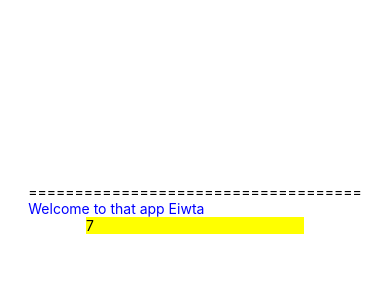
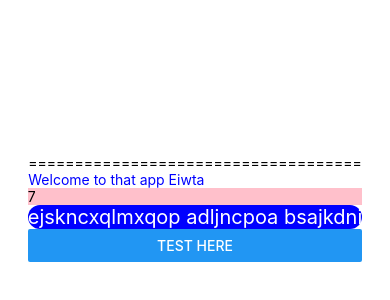
Before and after one commit to ymtowya/CS5520Sp23-2-demo, a React Native app: screen / in a window 390 px wide. Shown: the part 214-514 px from the top of the page. Built offline with nearby package versions, Linux system fonts and the light colour scheme.

Commit message:
run button style

```diff
--- a/components/Input.js
+++ b/components/Input.js
@@ -1,5 +1,6 @@
-import { View, TextInput, Text } from 'react-native'
+import { View, TextInput, Text, Button } from 'react-native'
 import React, { useState } from 'react'
+import myStyles from '../styles';
 
 export default function Input({ sendChangedText }) {
 
@@ -14,9 +15,21 @@ export default function Input({ sendChangedText }) {
         <TextInput
             value={number}
             onChangeText={changeTextHandler}
-            style={{backgroundColor: 'yellow', position: 'center'}}
+            style={{backgroundColor: 'pink'}}
             placeholder='Type your content here'
         ></TextInput>
+
+        <View style={myStyles.textContainer}>
+          <Text style={myStyles.textStyle}>
+            ejskncxqlmxqop adljncpoa bsajkdni
+          </Text>
+        </View>
+
+        <View>
+          <Button title='Test here'
+            onPress={() => {} }
+          ></Button>
+        </View>
     </View>
   )
 }
--- /dev/null
+++ b/styles.js
@@ -0,0 +1,16 @@
+const myStyles = {
+    buttonContainer: {
+        borderRadius: 5,
+    },
+    textContainer: {
+        borderRadius: 15,
+        backgroundColor: 'blue',
+    },
+    textStyle: {
+        fontSize: 20,
+        borderRadius: 5,
+        color: 'white'
+    }
+};
+
+export default myStyles;
```
